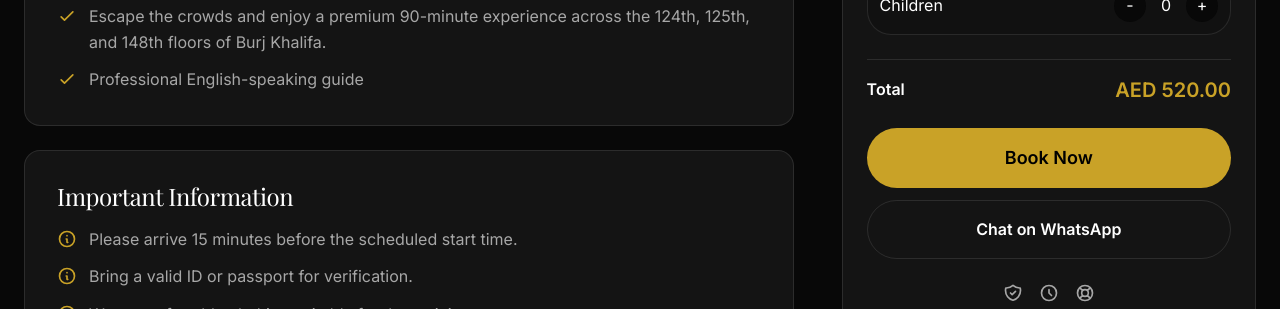
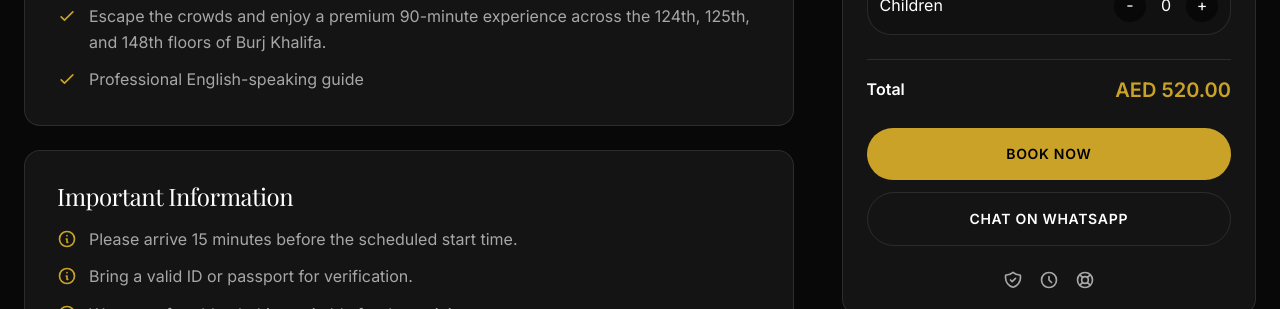
Before and after one commit to SonyLucky7/alkanztours.com, a Next.js app: page /tours/burj-khalifa-sky-level-148-125-124-entry-ticket in a window 1280 px wide. Shown: the part 1000-1309 px from the top of the page. Built offline with nearby package versions, Linux system fonts and the light colour scheme.

Commit message:
Update all remaining buttons to use logo colors with premium shining effect, fix checkout phone input mobile alignment

```diff
--- a/src/app/checkout/page.tsx
+++ b/src/app/checkout/page.tsx
@@ -143,7 +143,7 @@
                       <select
                         value={formData.phoneCode}
                         onChange={(e) => setFormData({...formData, phoneCode: e.target.value})}
-                        className="bg-[var(--color-bg-secondary)] border border-[var(--color-border)] text-white rounded-xl px-4 py-3 outline-none focus:border-[var(--color-primary)] w-32"
+                        className="bg-[var(--color-bg-secondary)] border border-[var(--color-border)] text-white rounded-xl px-2 sm:px-4 py-3 outline-none focus:border-[var(--color-primary)] w-[100px] sm:w-32 shrink-0"
                       >
                         <option value="+971">🇦🇪 +971</option>
                         <option value="+91">🇮🇳 +91</option>
@@ -156,7 +156,7 @@
                         type="tel"
                         value={formData.phone}
                         onChange={(e) => setFormData({...formData, phone: e.target.value})}
-                        className="bg-[var(--color-bg-secondary)] border border-[var(--color-border)] text-white rounded-xl px-4 py-3 outline-none focus:border-[var(--color-primary)] flex-1"
+                        className="bg-[var(--color-bg-secondary)] border border-[var(--color-border)] text-white rounded-xl px-4 py-3 outline-none focus:border-[var(--color-primary)] flex-1 min-w-0"
                       />
                     </div>
                   </div>
@@ -194,7 +194,7 @@
               type="submit"
               form="checkout-form"
               onClick={step === 2 ? handleContinue : undefined}
-              className="bg-[#2563eb] hover:bg-[#1d4ed8] text-white font-medium rounded-lg px-10 py-3.5 transition-colors text-lg"
+              className="inline-flex items-center justify-center bg-[var(--color-primary)] text-black font-semibold uppercase tracking-wider text-sm sm:text-base rounded-full px-10 py-4 transition-all duration-300 hover:scale-[1.02] hover:shadow-[0_0_20px_rgba(201,162,39,0.4)] w-full sm:w-auto"
             >
               {step === 1 ? 'Continue' : 'Complete Booking via WhatsApp'}
             </button>
--- a/src/components/tours/BookingSidebar.tsx
+++ b/src/components/tours/BookingSidebar.tsx
@@ -78,7 +78,7 @@
 
         <button
           onClick={handleBookNow}
-          className="w-full bg-[var(--color-primary)] hover:bg-[var(--color-primary-dark)] text-black rounded-full py-4 text-lg font-semibold transition-colors mb-3"
+          className="w-full inline-flex items-center justify-center bg-[var(--color-primary)] text-black font-semibold uppercase tracking-wider text-sm rounded-full py-4 transition-all duration-300 hover:scale-[1.02] hover:shadow-[0_0_20px_rgba(201,162,39,0.4)] mb-3"
         >
           Book Now
         </button>
@@ -87,7 +87,7 @@
           href={getWhatsAppLink({ tourName: tour.name })}
           target="_blank"
           rel="noopener noreferrer"
-          className="w-full block text-center border border-[var(--color-border)] hover:border-[var(--color-primary)] text-white rounded-full py-4 font-semibold transition-colors"
+          className="w-full inline-flex items-center justify-center border border-[var(--color-border)] hover:border-[var(--color-primary)] hover:shadow-[0_0_15px_rgba(201,162,39,0.2)] text-white font-semibold uppercase tracking-wider text-sm rounded-full py-4 transition-all duration-300"
         >
           Chat on WhatsApp
         </a>
@@ -108,7 +108,7 @@
           </div>
           <button
             onClick={handleBookNow}
-            className="bg-[var(--color-primary)] text-black px-8 py-3 rounded-full font-semibold"
+            className="inline-flex items-center justify-center bg-[var(--color-primary)] text-black font-semibold uppercase tracking-wider text-xs sm:text-sm rounded-full px-6 sm:px-8 py-3 transition-all duration-300 hover:scale-[1.02] hover:shadow-[0_0_15px_rgba(201,162,39,0.4)]"
           >
             Book Now
           </button>
```
